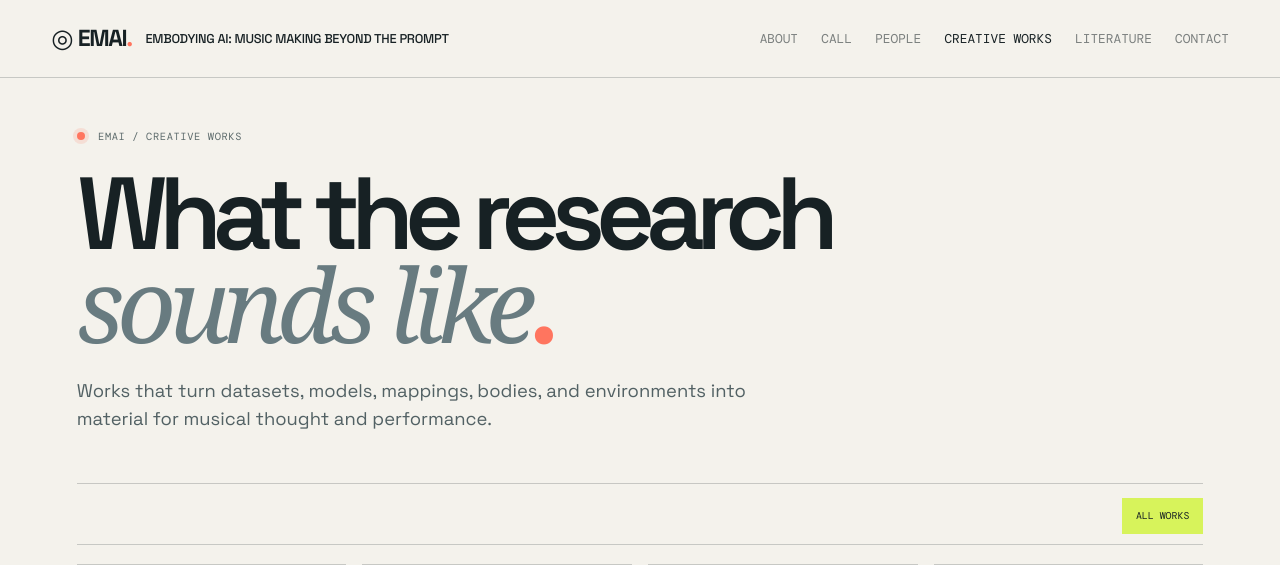
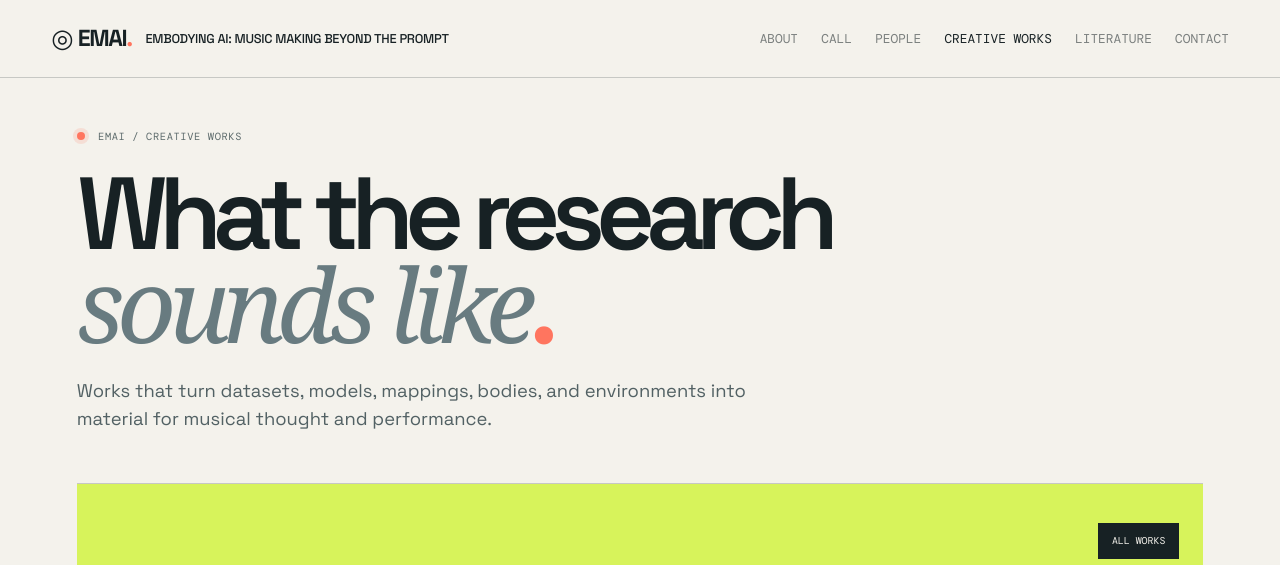
Before and after one commit to emai-ca/emai-ca.github.io, a Jekyll site: the page built from works.md, in a window 1280 px wide. Shown: the top 565 px of the page. Built offline with Jekyll 4.4.1, drawn with Linux system fonts in a browser that asks for light colours; grey boxes are pictures that could not be loaded.

Commit message:
Fill the works toolbar in acid, matching the call page panel
The band between the rules becomes a yellow box with the dark button
sitting inside it, the same arrangement as the deadline panel on the
call page — 1.5rem padding, no rules, since the fill separates it now.
Reverts the previous change, which coloured the button instead of the
box.

Co-Authored-By: Claude Opus 5 <noreply@anthropic.com>

```diff
--- a/assets/css/overrides.css
+++ b/assets/css/overrides.css
@@ -1713,11 +1713,14 @@ body[data-page="works"] .archive-toolbar {
   margin-bottom: 1.2rem;
 }
 
-/* "All works" button in acid rather than ink. Scoped to this page so the
-   literature filters are untouched. */
-body[data-page="works"] .filter-button.is-active,
-body[data-page="works"] .filter-button.is-active:hover {
+/* Works toolbar as a filled acid box, matching the call page's deadline
+   panel: yellow ground, dark button sitting inside it, no rules top or
+   bottom since the fill does that job now. */
+body[data-page="works"] .archive-toolbar {
   background: var(--acid);
-  border-color: var(--acid);
-  color: var(--ink);
-}
+  padding: 1.5rem;
+  border-bottom: 0;
+  margin-bottom: var(--section-space);
+  align-items: center;
+  min-height: 7.2rem;
+}
```
